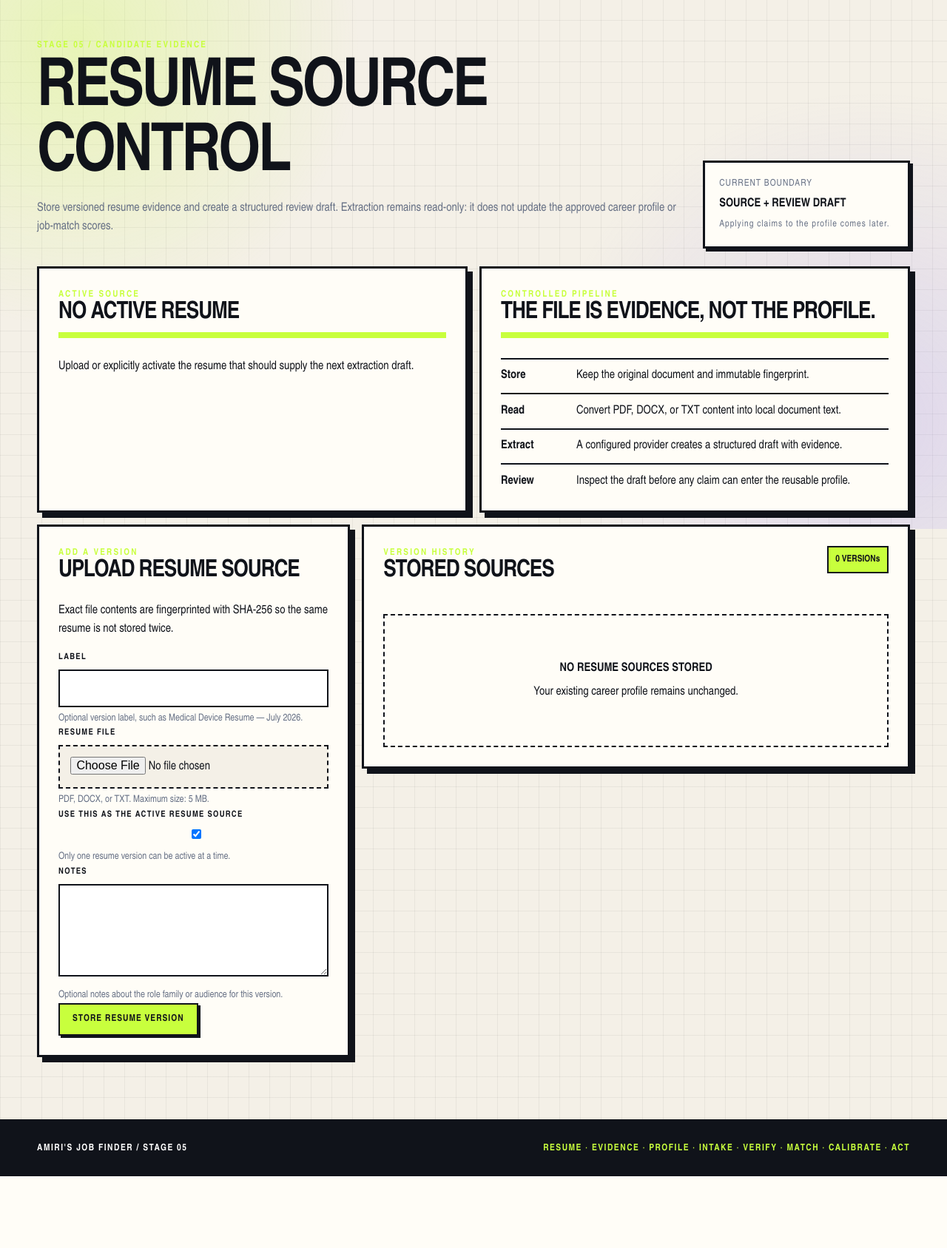
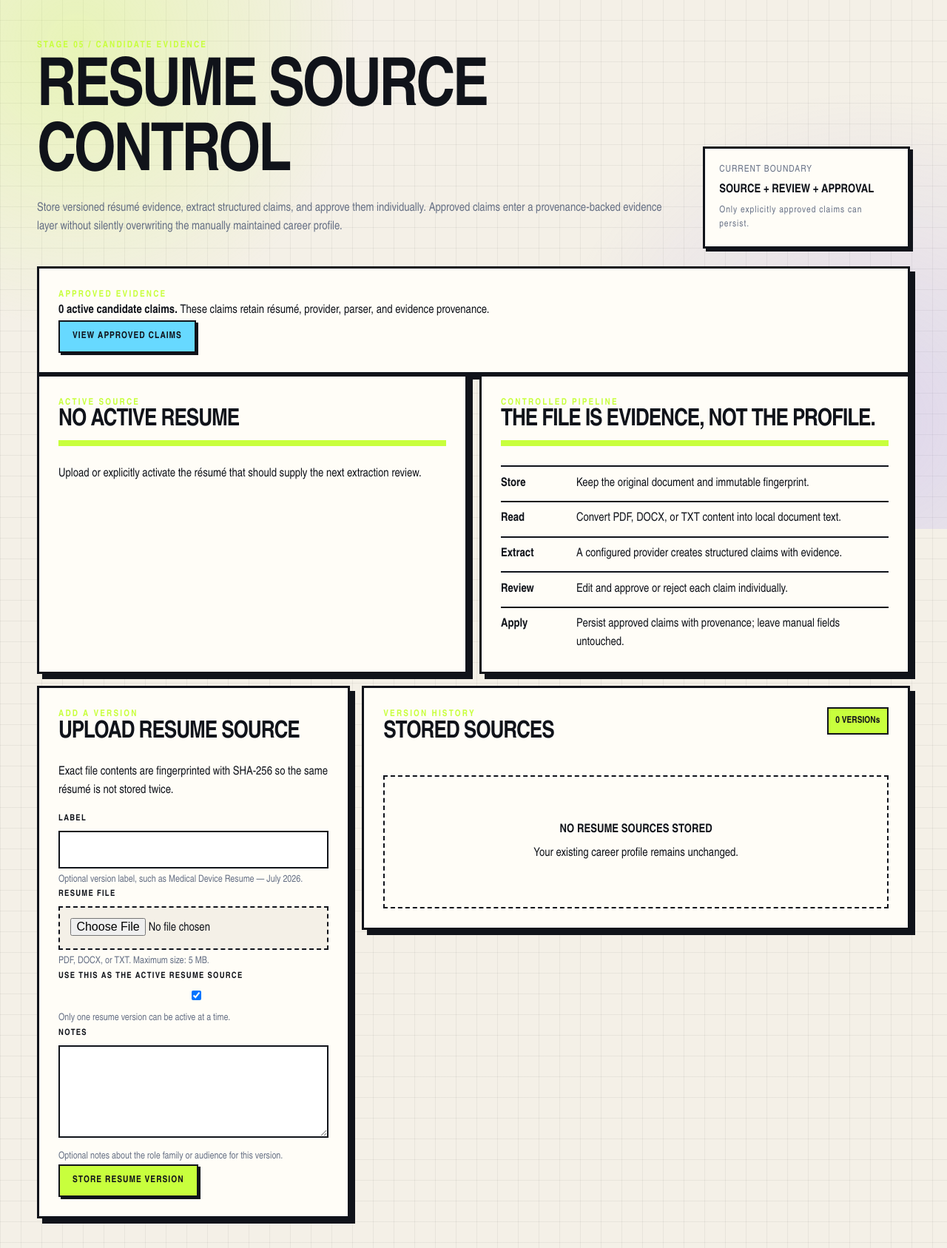
Before and after one commit to aprescod12/personal-job-finder, a Django app: page /resume/ in a window 1280 px wide. Shown: the part 85-1772 px from the top of the page at 74% size. Before the commit the page ends 1675 px from the top, so only its background shows below. Run offline with Django 5.2, Linux system fonts and the light colour scheme; data comes from the database, SQL or seed files in the repository.

Commit message:
Update resume source page for controlled claim approval

```diff
--- a/candidate_profile/templates/candidate_profile/resume_source_list.html
+++ b/candidate_profile/templates/candidate_profile/resume_source_list.html
@@ -10,23 +10,32 @@
     <div>
         <p class="eyebrow">STAGE 05 / CANDIDATE EVIDENCE</p>
         <h1>RESUME SOURCE CONTROL</h1>
-        <p class="muted">Store versioned resume evidence and create a structured review draft. Extraction remains read-only: it does not update the approved career profile or job-match scores.</p>
+        <p class="muted">Store versioned résumé evidence, extract structured claims, and approve them individually. Approved claims enter a provenance-backed evidence layer without silently overwriting the manually maintained career profile.</p>
     </div>
     <div class="resume-boundary-card">
         <span>CURRENT BOUNDARY</span>
-        <strong>SOURCE + REVIEW DRAFT</strong>
-        <small>Applying claims to the profile comes later.</small>
+        <strong>SOURCE + REVIEW + APPROVAL</strong>
+        <small>Only explicitly approved claims can persist.</small>
     </div>
+</section>
+
+<section class="panel resume-draft-banner">
+    <div>
+        <p class="eyebrow">APPROVED EVIDENCE</p>
+        <strong>{{ approved_claim_count }} active candidate claim{{ approved_claim_count|pluralize }}.</strong>
+        <span>These claims retain résumé, provider, parser, and evidence provenance.</span>
+    </div>
+    <a class="button button-secondary" href="{% url 'candidate_profile:candidate_claim_list' %}">VIEW APPROVED CLAIMS</a>
 </section>
 
 {% if has_extraction_draft %}
 <section class="panel resume-draft-banner">
     <div>
-        <p class="eyebrow">DRAFT WAITING</p>
-        <strong>A resume extraction draft is available for review.</strong>
-        <span>The draft exists only in your session and has not changed your career profile.</span>
+        <p class="eyebrow">REVIEW WAITING</p>
+        <strong>{{ session_review.source_label }} · {{ session_review.get_status_display }}</strong>
+        <span>This persistent review contains editable pending, approved, and rejected claims. Nothing pending is applied automatically.</span>
     </div>
-    <a class="button button-primary" href="{% url 'candidate_profile:resume_extraction_review' %}">REVIEW CURRENT DRAFT</a>
+    <a class="button button-primary" href="{% url 'candidate_profile:resume_extraction_review' %}">CONTINUE CLAIM REVIEW</a>
 </section>
 {% endif %}
 
@@ -44,14 +53,14 @@
             <div class="resume-active-actions">
                 <form method="post" action="{% url 'candidate_profile:run_resume_extraction' active_source.id %}">
                     {% csrf_token %}
-                    <button class="button button-primary" type="submit">EXTRACT REVIEW DRAFT</button>
+                    <button class="button button-primary" type="submit">EXTRACT NEW REVIEW</button>
                 </form>
                 <a class="button button-secondary" href="{{ active_source.document.url }}" target="_blank" rel="noopener noreferrer">OPEN STORED FILE</a>
                 <a class="button button-danger" href="{% url 'candidate_profile:delete_resume_source' active_source.id %}">REMOVE RESUME</a>
             </div>
         {% else %}
             <h2>NO ACTIVE RESUME</h2>
-            <p>Upload or explicitly activate the resume that should supply the next extraction draft.</p>
+            <p>Upload or explicitly activate the résumé that should supply the next extraction review.</p>
         {% endif %}
     </article>
 
@@ -61,8 +70,9 @@
         <ol>
             <li><strong>Store</strong><span>Keep the original document and immutable fingerprint.</span></li>
             <li><strong>Read</strong><span>Convert PDF, DOCX, or TXT content into local document text.</span></li>
-            <li><strong>Extract</strong><span>A configured provider creates a structured draft with evidence.</span></li>
-            <li><strong>Review</strong><span>Inspect the draft before any claim can enter the reusable profile.</span></li>
+            <li><strong>Extract</strong><span>A configured provider creates structured claims with evidence.</span></li>
+            <li><strong>Review</strong><span>Edit and approve or reject each claim individually.</span></li>
+            <li><strong>Apply</strong><span>Persist approved claims with provenance; leave manual fields untouched.</span></li>
         </ol>
     </article>
 </section>
@@ -72,7 +82,7 @@
         <div>
             <p class="eyebrow">ADD A VERSION</p>
             <h2>UPLOAD RESUME SOURCE</h2>
-            <p>Exact file contents are fingerprinted with SHA-256 so the same resume is not stored twice.</p>
+            <p>Exact file contents are fingerprinted with SHA-256 so the same résumé is not stored twice.</p>
         </div>
         <form method="post" enctype="multipart/form-data" class="stacked-form" novalidate>
             {% csrf_token %}
@@ -91,10 +101,7 @@
 
     <section class="panel resume-history-panel">
         <div class="resume-history-heading">
-            <div>
-                <p class="eyebrow">VERSION HISTORY</p>
-                <h2>STORED SOURCES</h2>
-            </div>
+            <div><p class="eyebrow">VERSION HISTORY</p><h2>STORED SOURCES</h2></div>
             <span>{{ sources|length }} VERSION{{ sources|length|pluralize }}</span>
         </div>
 
@@ -110,12 +117,12 @@
                 <div>
                     <span>FINGERPRINT</span>
                     <strong>{{ source.short_fingerprint }}</strong>
-                    <small>{{ source.file_size|filesizeformat }} · {{ source.created_at|date:"M j, Y" }}</small>
+                    <small>{{ source.file_size|filesizeformat }} · {{ source.created_at|date:"M j, Y" }} · {{ source.get_review_status_display }}</small>
                 </div>
                 <div class="resume-history-actions">
                     <form method="post" action="{% url 'candidate_profile:run_resume_extraction' source.id %}">
                         {% csrf_token %}
-                        <button class="button button-primary" type="submit">EXTRACT DRAFT</button>
+                        <button class="button button-primary" type="submit">EXTRACT REVIEW</button>
                     </form>
                     <a class="text-link" href="{{ source.document.url }}" target="_blank" rel="noopener noreferrer">OPEN FILE →</a>
                     {% if not source.is_active %}
```
